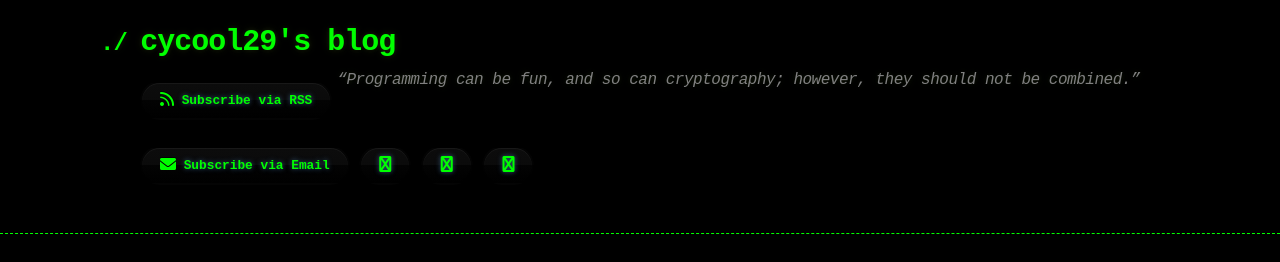
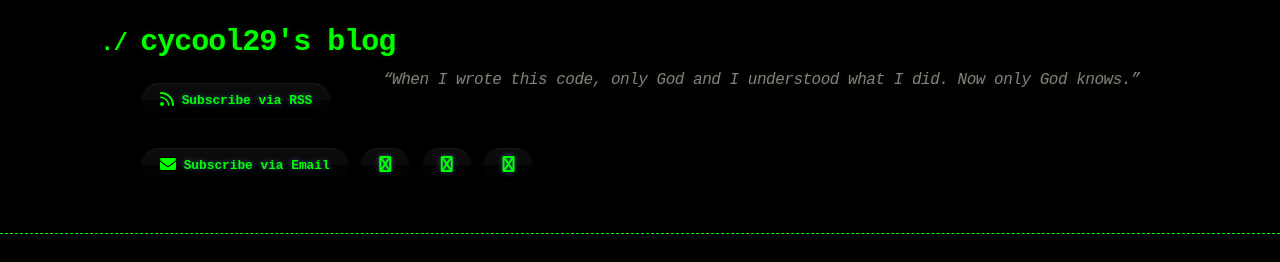
Before and after one commit to cycool29/cycool29.github.io, a Jekyll site: the page built from index.md, in a window 1280 px wide and 900 px high. Shown: the top 262 px of the window. Built offline with Jekyll 4.4.1, drawn with Linux system fonts in a browser that asks for light colours; a style sheet for code colours, icons or effects is not loaded.

Commit message:
Update quotes

```diff
--- a/_config.yml
+++ b/_config.yml
@@ -1,5 +1,5 @@
 title: cycool29's blog
-description: "“Programming can be fun, and so can cryptography; however, they should not be combined.” "
+description: "“When I wrote this code, only God and I understood what I did. Now only God knows.” "
 bio: A high school student. Intermediate in Python, Git, Bash. Learning JavaScript. He/Him. "
 author: cycool29
 url: https://cycool29.github.io
```
